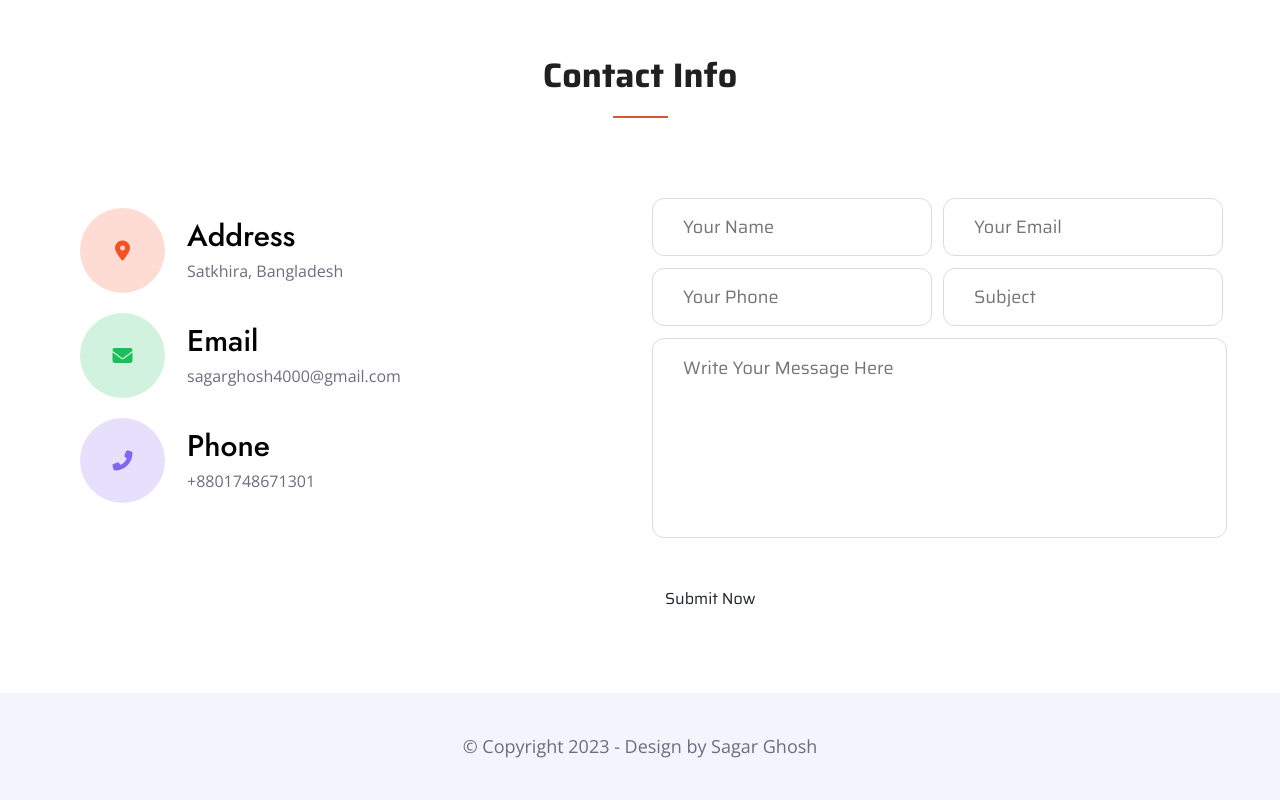
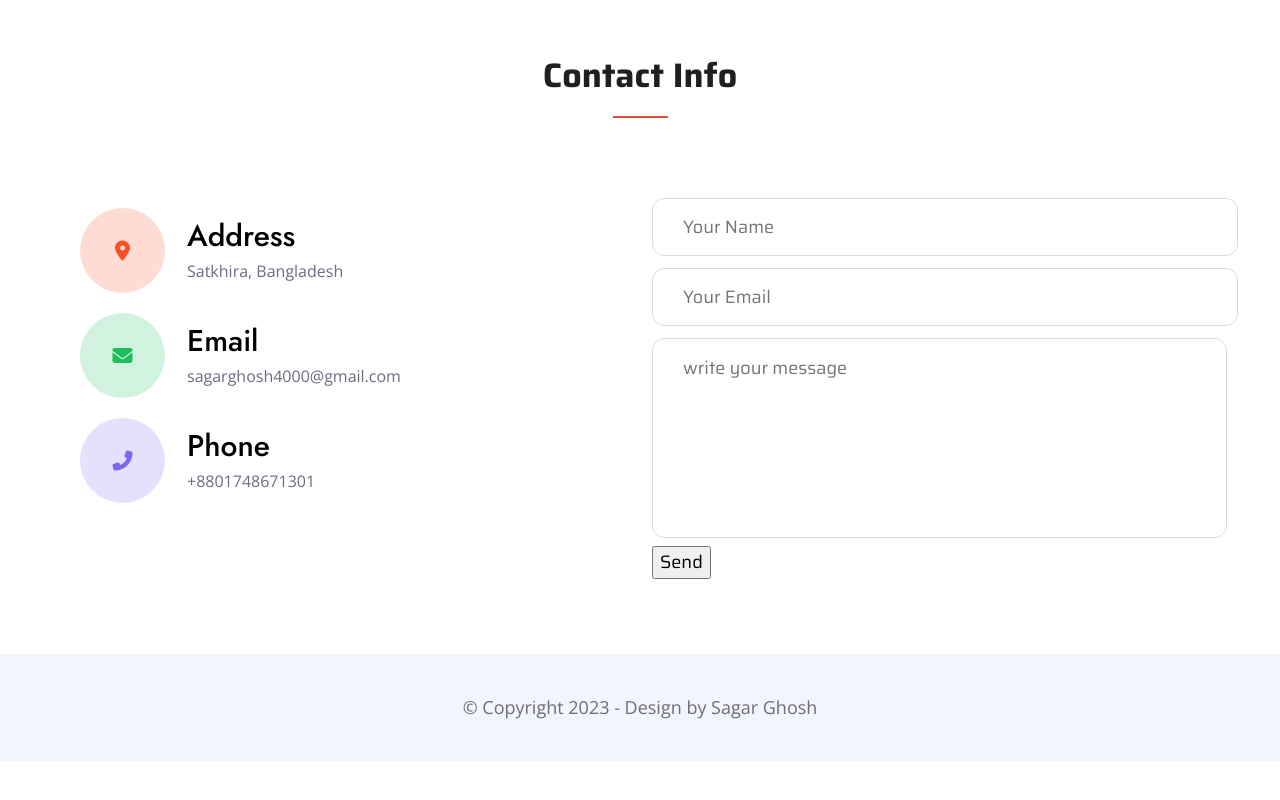
Before and after one commit to sagar-ghosh1/my-portfolio-website, a React (Vite) app: page / in a window 1280 px wide. Shown: the part 2202-3002 px from the top of the page. After the commit the page ends 2963 px from the top, so only its background shows below. Built offline with nearby package versions, Linux system fonts and the light colour scheme.

Commit message:
contace section

```diff
--- a/index.html
+++ b/index.html
@@ -27,6 +27,15 @@
 
 <body>
   <div id="root"></div>
+
+  <script type="text/javascript" src="https://cdn.jsdelivr.net/npm/@emailjs/browser@3/dist/email.min.js">
+  </script>
+  <script type="text/javascript">
+    (function () {
+      emailjs.init("mDm8v3rd7WdQj2Lsw");
+    })();
+  </script>
+
   <script type="module" src="/src/main.jsx"></script>
 </body>
 
--- a/package.json
+++ b/package.json
@@ -10,6 +10,7 @@
     "preview": "vite preview"
   },
   "dependencies": {
+    "@emailjs/browser": "^3.11.0",
     "aos": "^2.3.4",
     "firebase": "^9.23.0",
     "localforage": "^1.10.0",
--- a/src/Contact_section/Contact_section.jsx
+++ b/src/Contact_section/Contact_section.jsx
@@ -1,6 +1,20 @@
+import { useRef } from 'react';
 import './Contact_section.css'
+import emailjs from '@emailjs/browser';
 
 const Contact_section = () => {
+  const form = useRef();
+  const sendEmail = (e) => {
+    e.preventDefault();
+
+    emailjs.sendForm('service_863py8m', 'template_yg6sfyl', form.current, 'mDm8v3rd7WdQj2Lsw')
+      .then((result) => {
+        console.log(result.text);
+      }, (error) => {
+        console.log(error.text);
+      });
+  };
+
   return (
     <section className="contact-section" id="contact">
       <div className="containers">
@@ -44,42 +58,13 @@ const Contact_section = () => {
             </div>
           </div>
 
+
           <div className="col-lg-6 offset-lg-2" data-aos="fade-up">
-            <form action="" >
-              <div className="row">
-                <div className="col-lg-6">
-                  <div className="forms">
-                    <input type="text" name="name" placeholder="Your Name" autoComplete='off' required="required" className="input1" />
-                  </div>
-                </div>
-
-                <div className="col-lg-6">
-                  <div className="forms">
-                    <input type="email" name="Email" placeholder="Your Email" autoComplete='off' required="required" className="input1" />
-                  </div>
-                </div>
-
-                <div className="col-lg-6">
-                  <div className="forms">
-                    <input type="phone" name="phone" placeholder="Your Phone" autoComplete='off' required="required" className="input1" />
-                  </div>
-                </div>
-
-                <div className="col-lg-6">
-                  <div className="forms">
-                    <input type="subject" name="subject" placeholder="Subject" autoComplete='off' required="required" className="input1" />
-                  </div>
-                </div>
-
-                <div className="col-lg-12">
-                  <div className="forms">
-                    <textarea name="messege" placeholder="Write Your Message Here"></textarea>
-                  </div>
-                </div>
-              </div>
-              <div className="info">
-                <a href="#" className="about-me"><span className="btn">Submit Now</span></a>
-              </div>
+            <form className='forms' ref={form} onSubmit={sendEmail}>
+              <input placeholder='Your Name' className='input1' type="text" name="user_name" />
+              <input placeholder='Your Email' className='input1' type="email" name="user_email" />
+              <textarea placeholder='write your message' name="message" />
+              <input className='contactbutton' type="submit" value="Send" />
             </form>
           </div>
         </div>
```
Also changed, not shown: src/Contact_section/Contact_section.css (+42 -18 lines), 1 other file (tests, documents, lock files or other folders).
